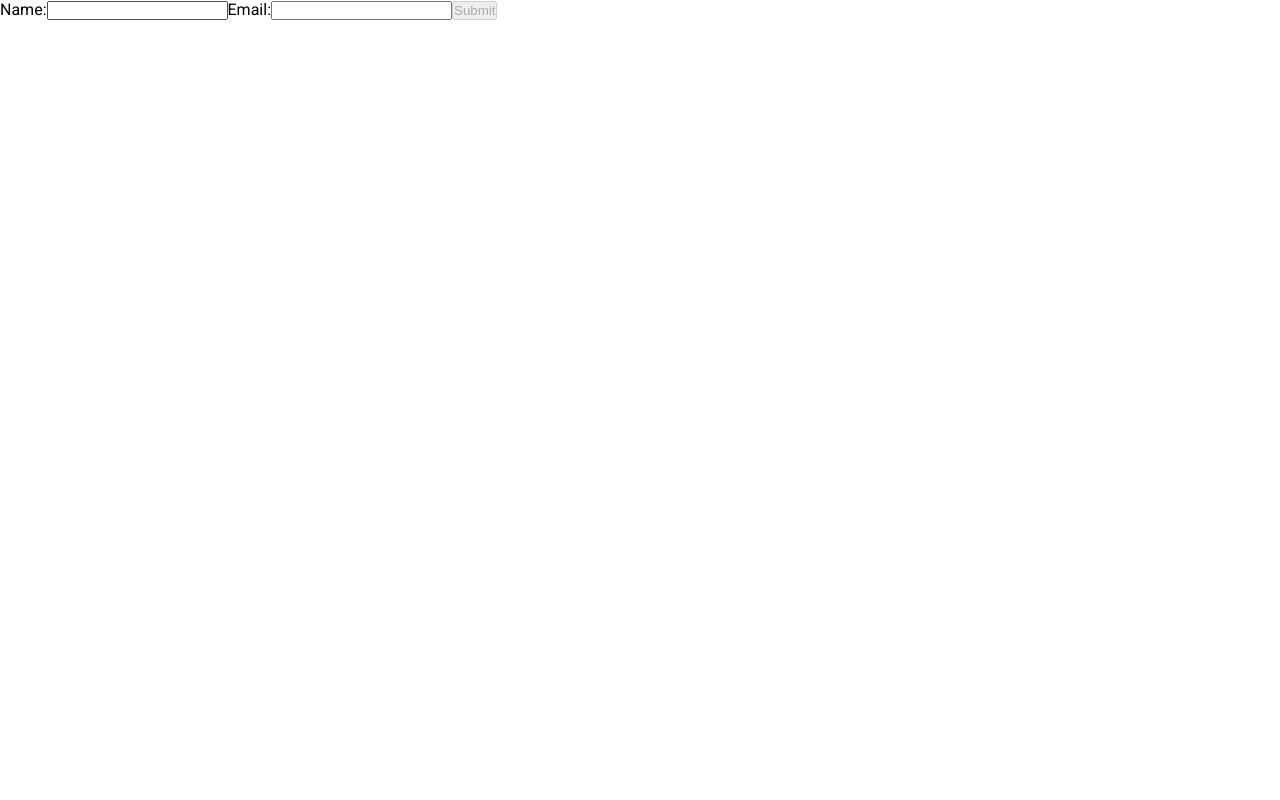
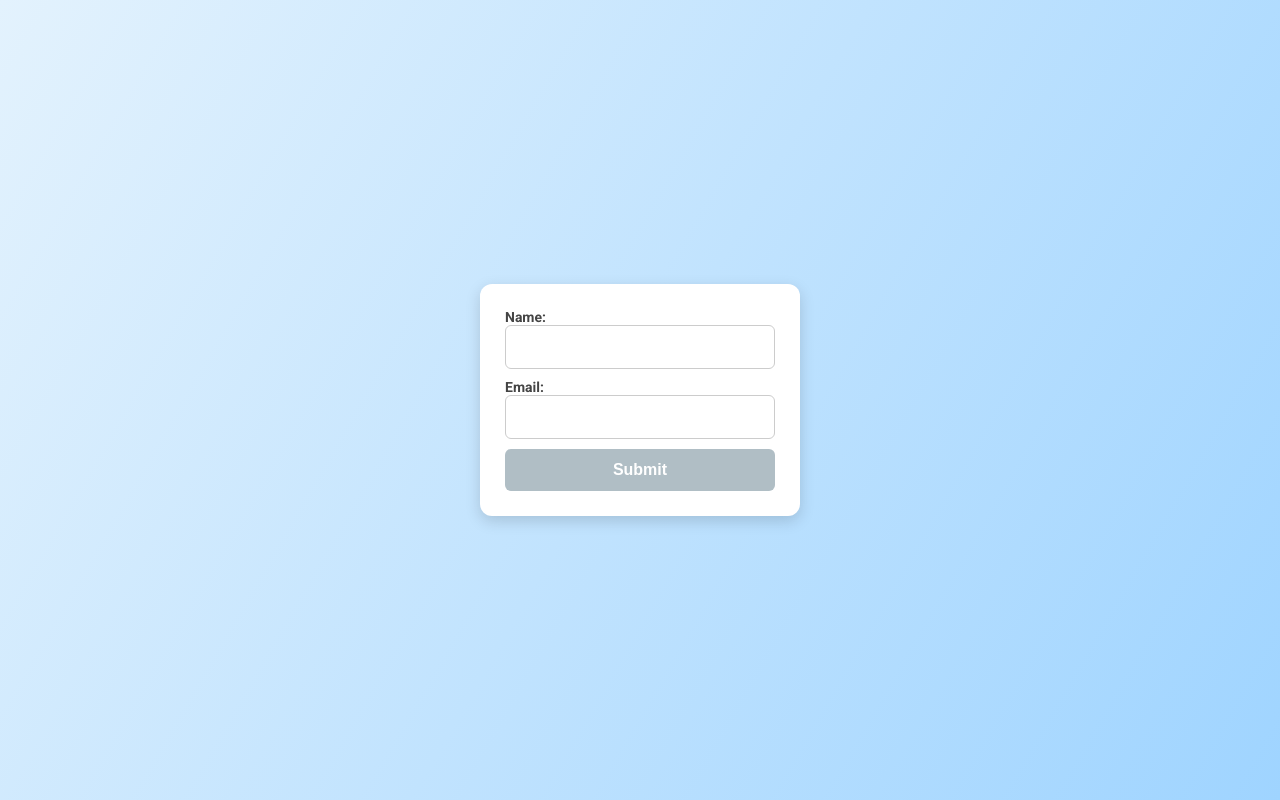
Before and after one commit to Espadv69/useState-Advanced, a React (Vite) app in the folder FormGuard/: page / in a window 1280 px wide. Built offline with nearby package versions, Linux system fonts and the light colour scheme; the HTML template or start-up script is replaced by a standard one.

Commit message:
Add CSS styles for Form component layout and design

```diff
--- a/FormGuard/src/components/Form/Form.css
+++ b/FormGuard/src/components/Form/Form.css
@@ -0,0 +1,90 @@
+/* Form Container */
+.form__section {
+  display: flex;
+  flex-direction: column;
+  align-items: center;
+  justify-content: center;
+  height: 100vh;
+  background: linear-gradient(120deg, #e3f2fd, #9fd4ff);
+  text-align: center;
+}
+
+/* Title and Description */
+.form__section h1 {
+  font-size: 28px;
+  color: #333;
+  margin-bottom: 5px;
+}
+
+.form__section p {
+  font-size: 16px;
+  color: #555;
+  margin-bottom: 20px;
+}
+
+/* Form styles */
+.form {
+  background: white;
+  padding: 25px;
+  border-radius: 12px;
+  box-shadow: 0 5px 15px rgba(0, 0, 0, 0.15);
+  width: 320px;
+  display: flex;
+  flex-direction: column;
+  gap: 10px;
+}
+
+/* Tags */
+.form label {
+  font-weight: bold;
+  color: #444;
+  display: flex;
+  flex-direction: column;
+  font-size: 14px;
+  text-align: left;
+}
+
+/* Inputs */
+.form input {
+  padding: 12px;
+  border: 1px solid #ccc;
+  border-radius: 6px;
+  font-size: 16px;
+  transition: all 0.3s ease;
+}
+
+.form input:focus {
+  border-color: #2196f3;
+  box-shadow: 0 0 5px rgba(33, 150, 243, 0.5);
+  outline: none;
+}
+
+/* Error message */
+.form p {
+  color: red;
+  font-size: 14px;
+  text-align: left;
+}
+
+/* Button */
+.form button {
+  padding: 12px;
+  background: #2196f3;
+  color: white;
+  font-size: 16px;
+  font-weight: bold;
+  border: none;
+  border-radius: 6px;
+  cursor: pointer;
+  transition: background 0.3s ease, transform 0.2s ease;
+}
+
+.form button:disabled {
+  background: #b0bec5;
+  cursor: not-allowed;
+}
+
+.form button:hover:not(:disabled) {
+  background: #1976d2;
+  transform: translateY(-2px);
+}
```
